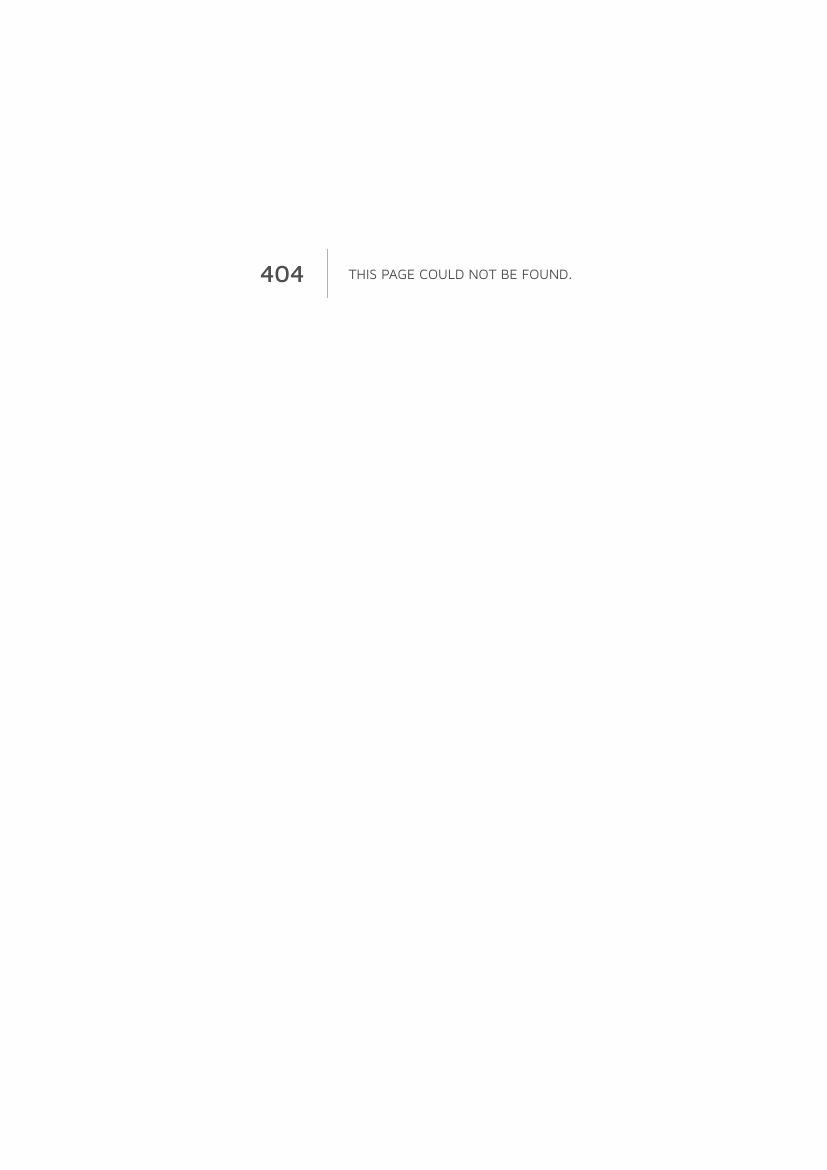
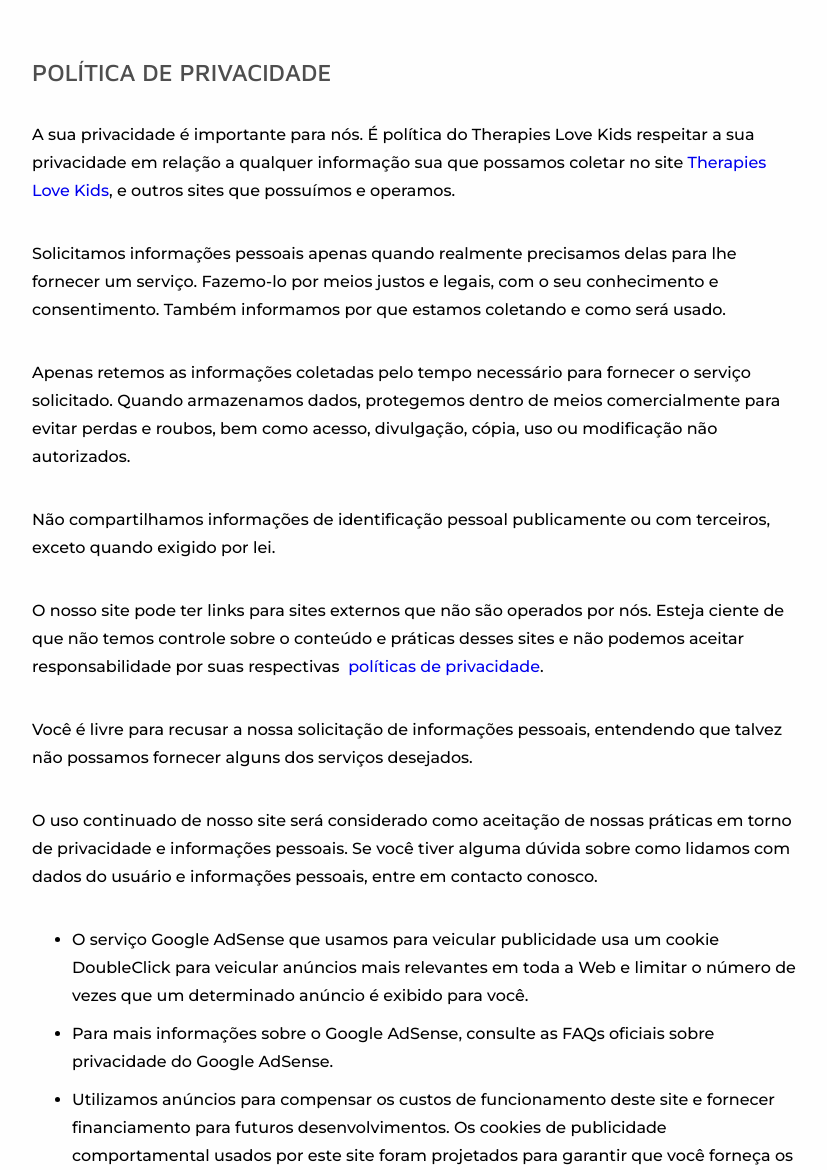
Before and after one commit to Pedro-Laurenti/Home, a Next.js app: page /politica-de-privacidade in a window 1280 px wide. Before the commit this address had no page. Shown: the part 127-1297 px from the top of the page, without its empty margins (224-1051 px from the left). Before the commit the page ends 800 px from the top, so only its background shows below. Built offline with nearby package versions, Linux system fonts and the light colour scheme.

Commit message:
v19.02.0

```diff
--- a/src/components/Footer/Footer.js
+++ b/src/components/Footer/Footer.js
@@ -37,7 +37,7 @@
           <h2>Institucional</h2>
           <ul>
             <Link href="/"><h3>Vagas</h3></Link>
-            <Link href="/"><h3>Política de privacidade</h3></Link>
+            <Link href="/politica-de-privacidade"><h3>Política de privacidade</h3></Link>
           </ul>
         </div>
 
--- a/src/components/Header/Header.module.scss
+++ b/src/components/Header/Header.module.scss
@@ -54,7 +54,7 @@
 
     .menuDesktop{
       display: flex;
-      width: 40%;
+      width: 50%;
       height: 100%;
       justify-content: space-between;
       align-items: center;
--- a/src/pages/index.js
+++ b/src/pages/index.js
@@ -9,7 +9,6 @@
 import Slider from '@components/Slider';
 import Grid from '@components/Grid';
 import Accordion from '@components/Accordion';
-import ModalButton from '../components/ModalButton';
 
 import styles from '@styles/Home.module.scss';
 
--- /dev/null
+++ b/src/pages/politica-de-privacidade.js
@@ -0,0 +1,100 @@
+import Head from 'next/head';
+
+import Layout from '@components/Layout';
+import Section from '@components/Section';
+
+
+import styles from '@styles/politicaDePrivacidade.module.scss';
+
+export default function PoliticaDePrivacidade() {
+    return (
+        <Layout>
+            <Head>
+                <title>Política de privacidade
+                    </title>
+                <meta name="description" content="Política de privacidade" />
+            </Head>
+
+            <Section>
+                <div className={styles.PoliticaDePrivacidade}>
+
+                    <h2>Política de Privacidade</h2>
+                    <p>
+                        A sua privacidade é importante para nós. É política do Therapies Love Kids respeitar a sua privacidade em relação a qualquer informação sua que possamos coletar no site <a href="https://www.therapieslovekids.com.br">Therapies Love Kids</a>, e outros sites que possuímos e operamos.
+                    </p>
+
+                    <p>
+                        Solicitamos informações pessoais apenas quando realmente precisamos delas para lhe fornecer um serviço. Fazemo-lo por meios justos e legais, com o seu conhecimento e consentimento. Também informamos por que estamos coletando e como será usado.
+                    </p>
+
+                    <p>
+                        Apenas retemos as informações coletadas pelo tempo necessário para fornecer o serviço solicitado. Quando armazenamos dados, protegemos dentro de meios comercialmente para evitar perdas e roubos, bem como acesso, divulgação, cópia, uso ou modificação não autorizados.
+                    </p>
+
+                    <p>
+                        Não compartilhamos informações de identificação pessoal publicamente ou com terceiros, exceto quando exigido por lei.
+                    </p>
+
+                    <p>
+                        O nosso site pode ter links para sites externos que não são operados por nós. Esteja ciente de que não temos controle sobre o conteúdo e práticas desses sites e não podemos aceitar responsabilidade por suas respectivas&nbsp; <a href="https://politicaprivacidade.com/" rel="noopener noreferrer" target="_blank"> políticas de privacidade
+                        </a>.
+                    </p>
+
+                    <p>
+                        Você é livre para recusar a nossa solicitação de informações pessoais, entendendo que talvez não possamos fornecer alguns dos serviços desejados.
+                    </p>
+
+                    <p>
+                        O uso continuado de nosso site será considerado como aceitação de nossas práticas em torno de privacidade e informações pessoais. Se você tiver alguma dúvida sobre como lidamos com dados do usuário e informações pessoais, entre em contacto conosco.
+                    </p>
+
+                    <p>
+                        <ul>
+                            <li>
+                                O serviço Google AdSense que usamos para veicular publicidade usa um cookie DoubleClick para veicular anúncios mais relevantes em toda a Web e limitar o número de vezes que um determinado anúncio é exibido para você.
+                            </li>
+                            <li>
+                                Para mais informações sobre o Google AdSense, consulte as FAQs oficiais sobre privacidade do Google AdSense.
+                            </li>
+                            <li>
+                                Utilizamos anúncios para compensar os custos de funcionamento deste site e fornecer financiamento para futuros desenvolvimentos. Os cookies de publicidade comportamental usados por este site foram projetados para garantir que você forneça os anúncios mais relevantes sempre que possível, rastreando anonimamente seus interesses e apresentando coisas semelhantes que possam ser do seu interesse.
+                            </li>
+                            <li>
+                                Vários parceiros anunciam em nosso nome e os cookies de rastreamento de afiliados simplesmente nos permitem ver se nossos clientes acessaram o site através de um dos sites de nossos parceiros, para que possamos creditá-los adequadamente e, quando aplicável, permitir que nossos parceiros afiliados ofereçam qualquer promoção que pode fornecê-lo para fazer uma compra.
+                            </li>
+                        </ul>
+                    </p>
+
+                    <h2>Compromisso do Usuário</h2>
+
+                    <p>
+                        O usuário se compromete a fazer uso adequado dos conteúdos e da informação que o Therapies Love Kids oferece no site e com caráter enunciativo, mas não limitativo:
+                    </p>
+
+                    <ul>
+                        <li>
+                            A) Não se envolver em atividades que sejam ilegais ou contrárias à boa fé a à ordem pública;
+                        </li>
+                        <li>
+                            B) Não difundir propaganda ou conteúdo de natureza racista, xenofóbica, ou azar, qualquer tipo de pornografia ilegal, de apologia ao terrorismo ou contra os direitos humanos;
+                        </li>
+                        <li>
+                            C) Não causar danos aos sistemas físicos (hardwares) e lógicos (softwares) do Therapies Love Kids, de seus fornecedores ou terceiros, para introduzir ou disseminar vírus informáticos ou quaisquer outros sistemas de hardware ou software que sejam capazes de causar danos anteriormente mencionados.
+                        </li>
+                    </ul>
+
+                    <h2>Mais informações</h2>
+
+                    <p>
+                        Esperemos que esteja esclarecido e, como mencionado anteriormente, se houver algo que você não tem certeza se precisa ou não, geralmente é mais seguro deixar os cookies ativados, caso interaja com um dos recursos que você usa em nosso site.
+                    </p>
+
+                    <p>
+                        Esta política é efetiva a partir de 28 Março de 2024 - às 17:38
+                    </p>
+
+                </div>
+            </Section>
+        </Layout>
+    )
+}
--- a/src/styles/globals.scss
+++ b/src/styles/globals.scss
@@ -73,11 +73,6 @@
     -ms-user-select: none;
 }
 
-.active{
-    color: var(--B1)!important;
-    font-weight: 800;
-}
-
 .slick-dots li button:before {
     color: var(--B1) !important;
     font-size: 10px !important;
--- /dev/null
+++ b/src/styles/politicaDePrivacidade.module.scss
@@ -0,0 +1,20 @@
+.PoliticaDePrivacidade{
+    width: 60%;
+    margin-top: 150px;
+
+    & p {
+        margin: 35px 0 ;
+    }
+
+    & h2{
+        margin: 35px 0;
+    }
+
+    & li{
+        margin: 10px 0;
+    }
+
+    @media (max-width: 1000px) {
+        width: 80%;
+    }
+}
```
Also changed, not shown: 1 other file (tests, documents, lock files or other folders).
